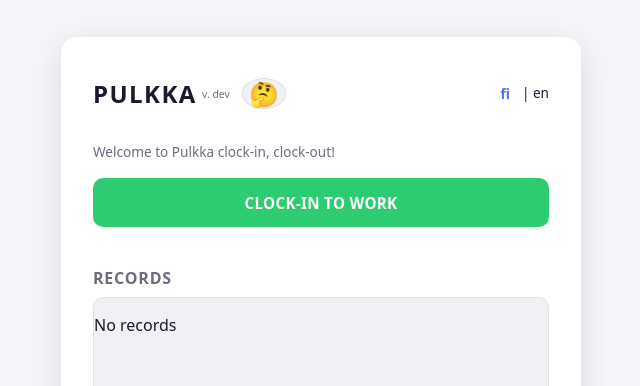
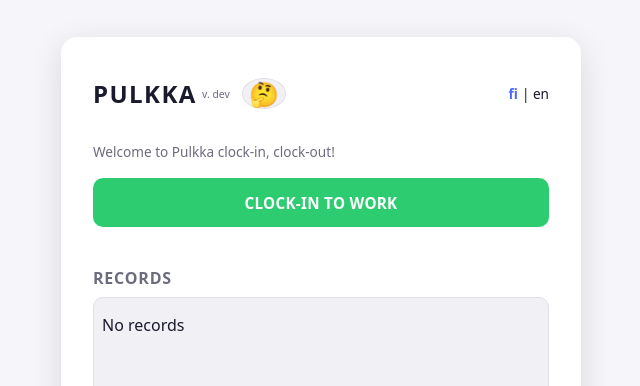
Before and after one commit to AtteBox/pulkka-pwa, a website with bundled scripts: page www/index.html in a window 1280 px wide. Shown: the top 386 px of the page, 319-959 px from the left. Built offline with nearby package versions, Linux system fonts and the light colour scheme.

Commit message:
manual fixes

```diff
--- a/www/style.css
+++ b/www/style.css
@@ -112,6 +112,7 @@ button:active {
     box-shadow: var(--shadow-lg);
     padding: 1.5rem 2rem;
     box-sizing: border-box;
+    min-width: 310px;
 }
 
 #containerLanguageSelection {
@@ -126,7 +127,7 @@ button:active {
 #containerLanguageSelection button {
     line-height: 1;
     margin: 0;
-    padding: 0.25rem 0.5rem;
+    padding: 0;
     background-color: transparent;
     border: none;
     color: var(--color-accent);
@@ -267,6 +268,10 @@ button:active {
 #containerStamps::-webkit-scrollbar-thumb {
     background-color: #ccc;
     border-radius: 3px;
+}
+
+#containerStamps p {
+    padding-left: 0.5em;
 }
 
 .editStampBtn {
@@ -515,3 +520,9 @@ button:active {
     font-size: 0.75rem;
     color: var(--color-text-muted);
 }
+
+@media (max-width: 320px) {
+    h1 {
+        font-size: 1.3rem;
+    }
+}
```
